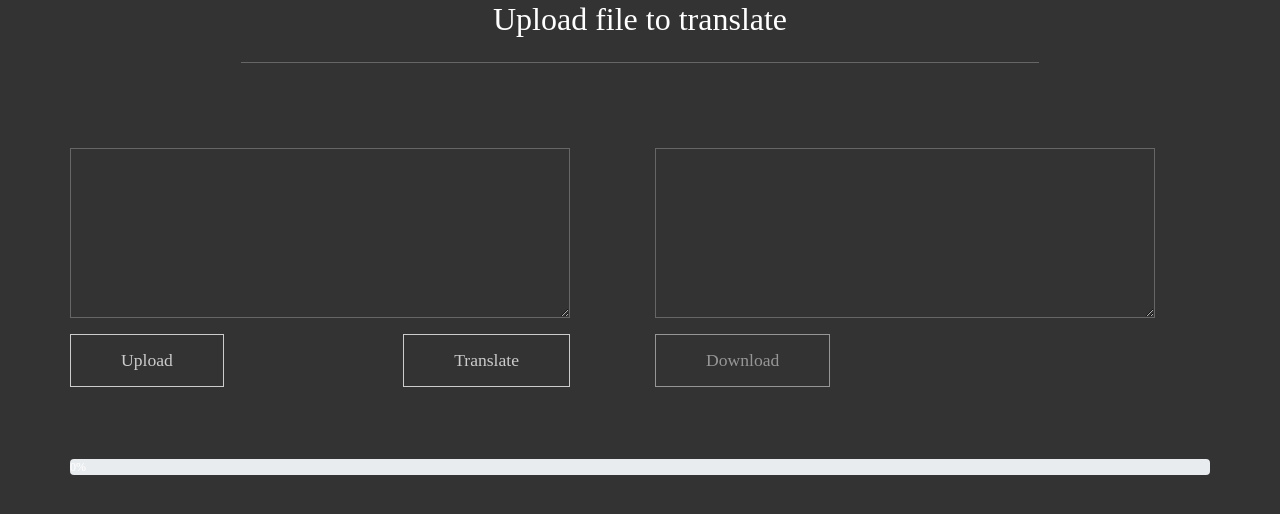
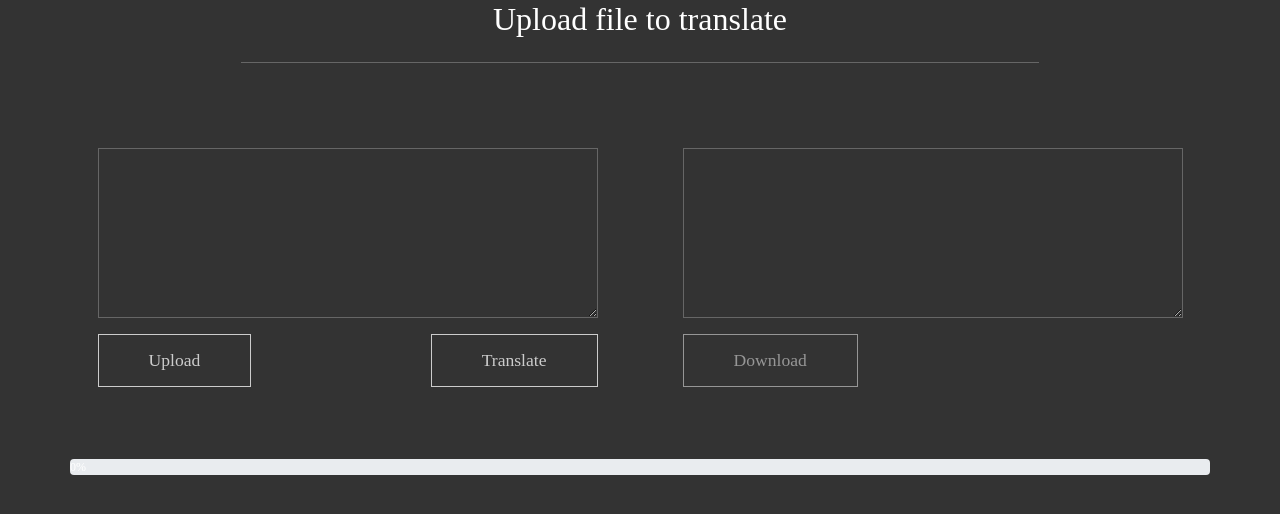
Before and after one commit to istehem/translate-srt, a Flask app: page / in a window 1280 px wide. Shown: the part 138-652 px from the top of the page. Run offline with Flask 2, Linux system fonts and the light colour scheme; some libraries are stand-ins or nearby versions; some web fonts are replaced.

Commit message:
fixed styling

```diff
--- a/srtwebtools/templates/index.html
+++ b/srtwebtools/templates/index.html
@@ -37,7 +37,7 @@
             <hr>
             <div class="row tm-section-mt">
                             <div class="col-lg-6 mb-5">
-                                <form enctype=multipart/form-data action="upload" method="post" class="tm-contact-form">
+                                <form enctype=multipart/form-data action="upload" method="post" class="tm-contact-form mx-auto">
                                     <div class="form-group">
                                         <textarea id="srt-content" name="contact_message" class="form-control"
                                                 rows="6" placeholder="Content of srt-file to translate..." required readonly>
@@ -58,7 +58,7 @@
                                 </form>
                             </div>
                             <div class="col-lg-6 mb-5">
-                                <form enctype=multipart/form-data action="download" method="get" class="tm-contact-form">
+                                <form enctype=multipart/form-data action="download" method="get" class="tm-contact-form mx-auto">
                                     <div class="form-group">
                                         <textarea id="srt-modified-content" name="contact_message" class="form-control"
                                                 rows="6" placeholder="Content of srt-file to translate..." required readonly>
```
